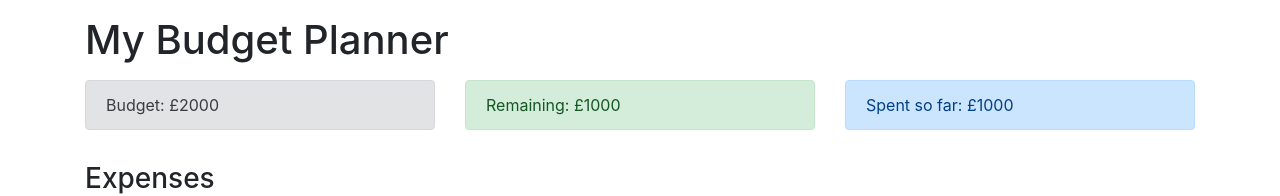
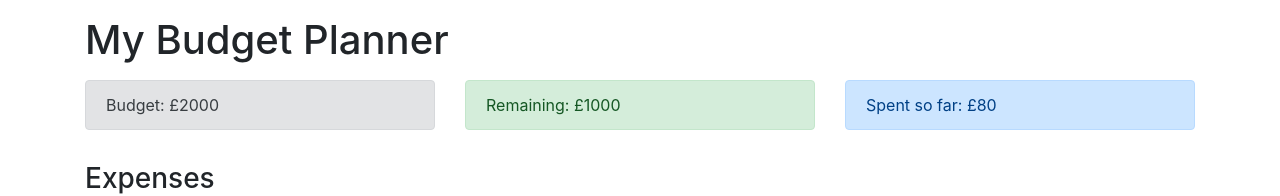
Before and after one commit to jps27CSE/Expense_Tracker_Context_API, a React (Create React App) app: page / in a window 1280 px wide. Shown: the top 196 px of the page. Built offline with nearby package versions, Linux system fonts and the light colour scheme.

Commit message:
spent so far

```diff
--- a/src/components/ExpenseTotal.js
+++ b/src/components/ExpenseTotal.js
@@ -1,7 +1,16 @@
+import { useContext } from "react";
+import { AppContext } from "../context/AppContext";
+
 const ExpenseTotal = () => {
+  const { expenses } = useContext(AppContext);
+
+  const totalExpense = expenses.reduce((total, item) => {
+    return (total += item.cost);
+  }, 0);
+
   return (
     <div className="alert alert-primary">
-      <span>Spent so far: £1000</span>
+      <span>Spent so far: £{totalExpense}</span>
     </div>
   );
 };
```
